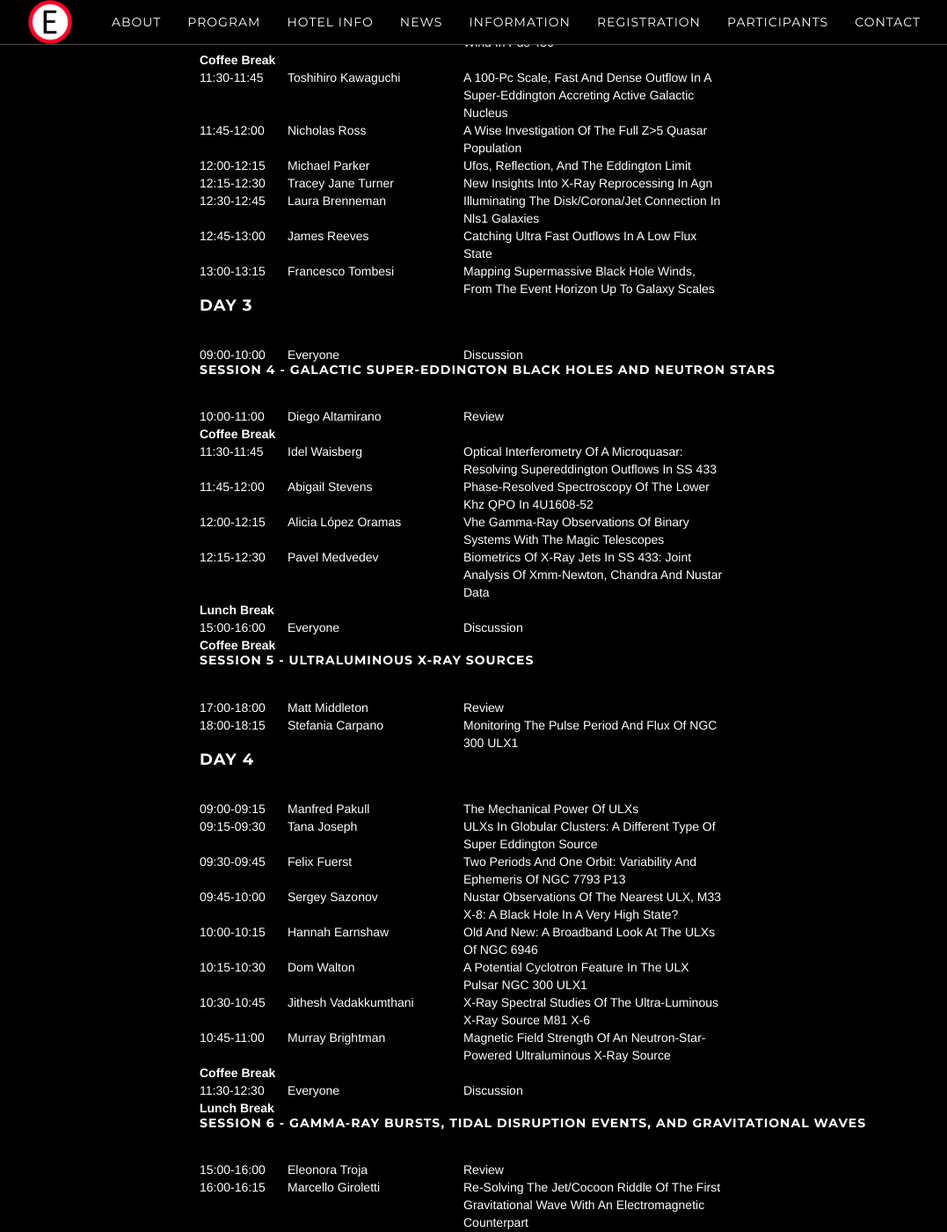
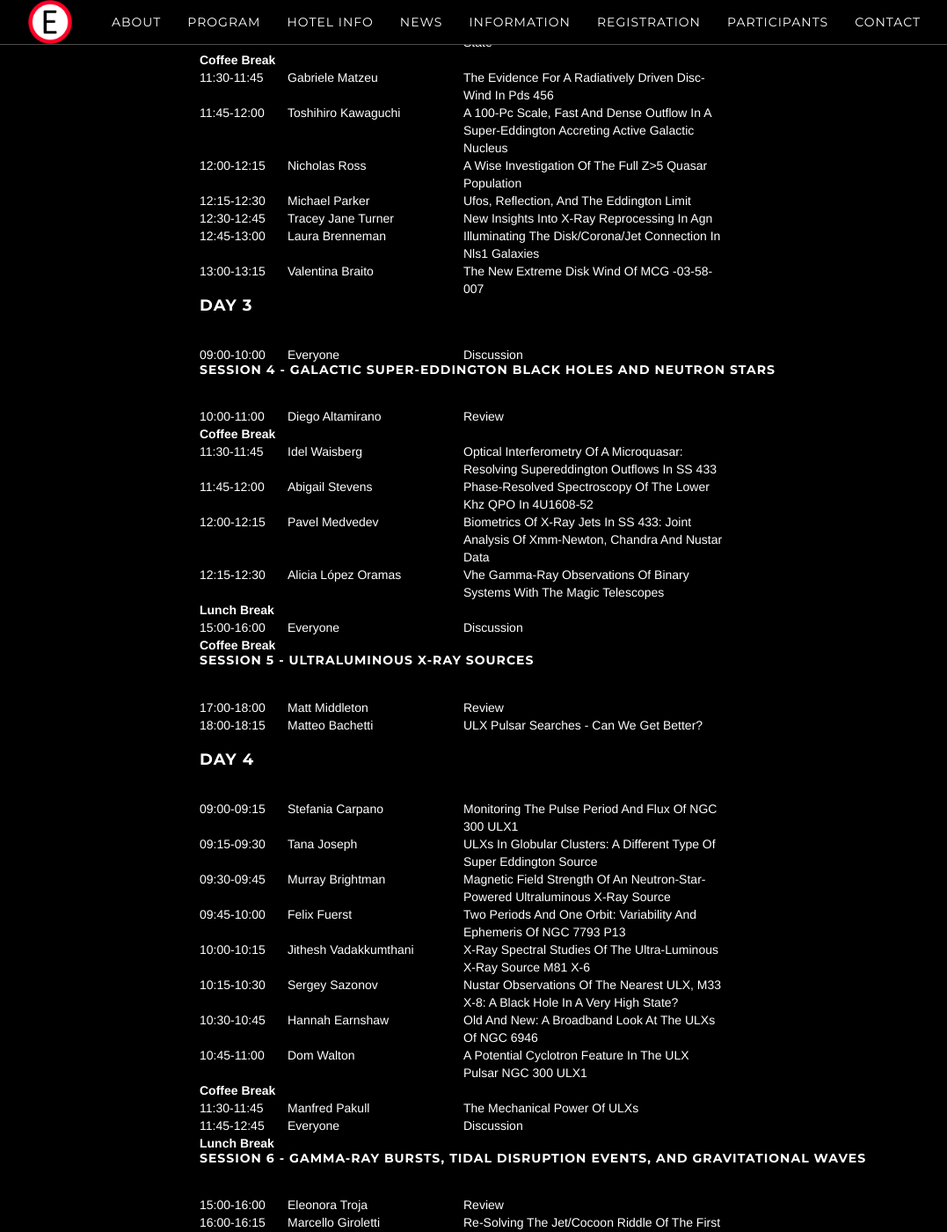
Before and after one commit to breakingthelimits/supereddington2018, a Jekyll site: the page built from program/index.html, in a window 1280 px wide and 1400 px high, scrolled down 1352 px. Shown: the whole window at 88% size, without its empty margins (38-1115 px from the left). Built offline with Jekyll 4.4.1, drawn with Linux system fonts in a browser that asks for light colours; some of the changed text lies outside the part shown.

Commit message:
Update index.html

```diff
--- a/program/index.html
+++ b/program/index.html
@@ -7,6 +7,7 @@ title: Program
   <h3>
   Preliminary Conference program
   </h3>
+
 
 
 
@@ -67,35 +68,35 @@ title: Program
 <div style="float:left; width:100px;">10:00-10:15 </div><div style="float:left; width:200px;">Frederick Davies</div> <div style="float:left;width:300px;" >Direct Evidence For Super-Eddington Accretion In Z>7 Quasars</div>
 </div><br/>
 <div style="width:100% ;float:left; margin:auto;">
-<div style="float:left; width:100px;">10:15-10:30 </div><div style="float:left; width:200px;">Valentina Braito</div> <div style="float:left;width:300px;" >The New Extreme Disk Wind Of MCG -03-58-007</div>
+<div style="float:left; width:100px;">10:15-10:30 </div><div style="float:left; width:200px;">Francesco Tombesi</div> <div style="float:left;width:300px;" >Mapping Supermassive Black Hole Winds, From The Event Horizon Up To Galaxy Scales</div>
 </div><br/>
 <div style="width:100% ;float:left; margin:auto;">
 <div style="float:left; width:100px;">10:30-10:45 </div><div style="float:left; width:200px;">Andrew Lobban</div> <div style="float:left;width:300px;" >Detailed Spectral-Timing Analysis Of The Qso Pg 1211+143 Through A Large Xmm-Newton+Nustar Campaign</div>
 </div><br/>
 <div style="width:100% ;float:left; margin:auto;">
-<div style="float:left; width:100px;">10:45-11:00 </div><div style="float:left; width:200px;">Gabriele Matzeu</div> <div style="float:left;width:300px;" >The Evidence For A Radiatively Driven Disc-Wind In Pds 456</div>
+<div style="float:left; width:100px;">10:45-11:00 </div><div style="float:left; width:200px;">James Reeves</div> <div style="float:left;width:300px;" >Catching Ultra Fast Outflows In A Low Flux State</div>
 </div><br/>
 <strong>Coffee Break</strong> <br/>
 <div style="width:100% ;float:left; margin:auto;">
-<div style="float:left; width:100px;">11:30-11:45 </div><div style="float:left; width:200px;">Toshihiro Kawaguchi</div> <div style="float:left;width:300px;" >A 100-Pc Scale, Fast And Dense Outflow In A Super-Eddington Accreting Active Galactic Nucleus</div>
+<div style="float:left; width:100px;">11:30-11:45 </div><div style="float:left; width:200px;">Gabriele Matzeu</div> <div style="float:left;width:300px;" >The Evidence For A Radiatively Driven Disc-Wind In Pds 456</div>
 </div><br/>
 <div style="width:100% ;float:left; margin:auto;">
-<div style="float:left; width:100px;">11:45-12:00 </div><div style="float:left; width:200px;">Nicholas Ross</div> <div style="float:left;width:300px;" >A Wise Investigation Of The Full Z>5 Quasar Population</div>
+<div style="float:left; width:100px;">11:45-12:00 </div><div style="float:left; width:200px;">Toshihiro Kawaguchi</div> <div style="float:left;width:300px;" >A 100-Pc Scale, Fast And Dense Outflow In A Super-Eddington Accreting Active Galactic Nucleus</div>
 </div><br/>
 <div style="width:100% ;float:left; margin:auto;">
-<div style="float:left; width:100px;">12:00-12:15 </div><div style="float:left; width:200px;">Michael Parker</div> <div style="float:left;width:300px;" >Ufos, Reflection, And The Eddington Limit</div>
+<div style="float:left; width:100px;">12:00-12:15 </div><div style="float:left; width:200px;">Nicholas Ross</div> <div style="float:left;width:300px;" >A Wise Investigation Of The Full Z>5 Quasar Population</div>
 </div><br/>
 <div style="width:100% ;float:left; margin:auto;">
-<div style="float:left; width:100px;">12:15-12:30 </div><div style="float:left; width:200px;">Tracey Jane Turner</div> <div style="float:left;width:300px;" >New Insights Into X-Ray Reprocessing In Agn</div>
+<div style="float:left; width:100px;">12:15-12:30 </div><div style="float:left; width:200px;">Michael Parker</div> <div style="float:left;width:300px;" >Ufos, Reflection, And The Eddington Limit</div>
 </div><br/>
 <div style="width:100% ;float:left; margin:auto;">
-<div style="float:left; width:100px;">12:30-12:45 </div><div style="float:left; width:200px;">Laura Brenneman</div> <div style="float:left;width:300px;" >Illuminating The Disk/Corona/Jet Connection In Nls1 Galaxies</div>
+<div style="float:left; width:100px;">12:30-12:45 </div><div style="float:left; width:200px;">Tracey Jane Turner</div> <div style="float:left;width:300px;" >New Insights Into X-Ray Reprocessing In Agn</div>
 </div><br/>
 <div style="width:100% ;float:left; margin:auto;">
-<div style="float:left; width:100px;">12:45-13:00 </div><div style="float:left; width:200px;">James Reeves</div> <div style="float:left;width:300px;" >Catching Ultra Fast Outflows In A Low Flux State</div>
+<div style="float:left; width:100px;">12:45-13:00 </div><div style="float:left; width:200px;">Laura Brenneman</div> <div style="float:left;width:300px;" >Illuminating The Disk/Corona/Jet Connection In Nls1 Galaxies</div>
 </div><br/>
 <div style="width:100% ;float:left; margin:auto;">
-<div style="float:left; width:100px;">13:00-13:15 </div><div style="float:left; width:200px;">Francesco Tombesi</div> <div style="float:left;width:300px;" >Mapping Supermassive Black Hole Winds, From The Event Horizon Up To Galaxy Scales</div>
+<div style="float:left; width:100px;">13:00-13:15 </div><div style="float:left; width:200px;">Valentina Braito</div> <div style="float:left;width:300px;" >The New Extreme Disk Wind Of MCG -03-58-007</div>
 </div><br/>
 
 <br/><h4>Day 3</h4>
@@ -115,10 +116,10 @@ title: Program
 <div style="float:left; width:100px;">11:45-12:00 </div><div style="float:left; width:200px;">Abigail Stevens</div> <div style="float:left;width:300px;" >Phase-Resolved Spectroscopy Of The Lower Khz QPO In 4U1608-52</div>
 </div><br/>
 <div style="width:100% ;float:left; margin:auto;">
-<div style="float:left; width:100px;">12:00-12:15 </div><div style="float:left; width:200px;">Alicia López Oramas</div> <div style="float:left;width:300px;" >Vhe Gamma-Ray Observations Of Binary Systems With The Magic Telescopes</div>
+<div style="float:left; width:100px;">12:00-12:15 </div><div style="float:left; width:200px;">Pavel Medvedev</div> <div style="float:left;width:300px;" >Biometrics Of X-Ray Jets In SS 433: Joint Analysis Of Xmm-Newton, Chandra And Nustar Data</div>
 </div><br/>
 <div style="width:100% ;float:left; margin:auto;">
-<div style="float:left; width:100px;">12:15-12:30 </div><div style="float:left; width:200px;">Pavel Medvedev</div> <div style="float:left;width:300px;" >Biometrics Of X-Ray Jets In SS 433: Joint Analysis Of Xmm-Newton, Chandra And Nustar Data</div>
+<div style="float:left; width:100px;">12:15-12:30 </div><div style="float:left; width:200px;">Alicia López Oramas</div> <div style="float:left;width:300px;" >Vhe Gamma-Ray Observations Of Binary Systems With The Magic Telescopes</div>
 </div><br/>
 <strong>Lunch Break</strong> <br/>
 <div style="width:100% ;float:left; margin:auto;">
@@ -130,38 +131,41 @@ title: Program
 <div style="float:left; width:100px;">17:00-18:00 </div><div style="float:left; width:200px;">Matt Middleton</div> <div style="float:left;width:300px;" >Review</div>
 </div><br/>
 <div style="width:100% ;float:left; margin:auto;">
-<div style="float:left; width:100px;">18:00-18:15 </div><div style="float:left; width:200px;">Stefania Carpano</div> <div style="float:left;width:300px;" >Monitoring The Pulse Period And Flux Of NGC 300 ULX1</div>
+<div style="float:left; width:100px;">18:00-18:15 </div><div style="float:left; width:200px;">Matteo Bachetti</div> <div style="float:left;width:300px;" >ULX Pulsar Searches - Can We Get Better?</div>
 </div><br/>
 
 <br/><h4>Day 4</h4>
 
 <div style="width:100% ;float:left; margin:auto;">
-<div style="float:left; width:100px;">09:00-09:15 </div><div style="float:left; width:200px;">Manfred Pakull</div> <div style="float:left;width:300px;" >The Mechanical Power Of ULXs</div>
+<div style="float:left; width:100px;">09:00-09:15 </div><div style="float:left; width:200px;">Stefania Carpano</div> <div style="float:left;width:300px;" >Monitoring The Pulse Period And Flux Of NGC 300 ULX1</div>
 </div><br/>
 <div style="width:100% ;float:left; margin:auto;">
 <div style="float:left; width:100px;">09:15-09:30 </div><div style="float:left; width:200px;">Tana Joseph</div> <div style="float:left;width:300px;" >ULXs In Globular Clusters: A Different Type Of Super Eddington Source </div>
 </div><br/>
 <div style="width:100% ;float:left; margin:auto;">
-<div style="float:left; width:100px;">09:30-09:45 </div><div style="float:left; width:200px;">Felix Fuerst</div> <div style="float:left;width:300px;" >Two Periods And One Orbit:  Variability And Ephemeris Of NGC 7793 P13</div>
+<div style="float:left; width:100px;">09:30-09:45 </div><div style="float:left; width:200px;">Murray Brightman</div> <div style="float:left;width:300px;" >Magnetic Field Strength Of An Neutron-Star-Powered Ultraluminous X-Ray Source</div>
 </div><br/>
 <div style="width:100% ;float:left; margin:auto;">
-<div style="float:left; width:100px;">09:45-10:00 </div><div style="float:left; width:200px;">Sergey Sazonov</div> <div style="float:left;width:300px;" >Nustar Observations Of The Nearest ULX, M33 X-8: A Black Hole In A Very High State?</div>
+<div style="float:left; width:100px;">09:45-10:00 </div><div style="float:left; width:200px;">Felix Fuerst</div> <div style="float:left;width:300px;" >Two Periods And One Orbit:  Variability And Ephemeris Of NGC 7793 P13</div>
 </div><br/>
 <div style="width:100% ;float:left; margin:auto;">
-<div style="float:left; width:100px;">10:00-10:15 </div><div style="float:left; width:200px;">Hannah Earnshaw</div> <div style="float:left;width:300px;" >Old And New: A Broadband Look At The ULXs Of NGC 6946</div>
+<div style="float:left; width:100px;">10:00-10:15 </div><div style="float:left; width:200px;">Jithesh Vadakkumthani</div> <div style="float:left;width:300px;" >X-Ray Spectral Studies Of The Ultra-Luminous X-Ray Source M81 X-6</div>
 </div><br/>
 <div style="width:100% ;float:left; margin:auto;">
-<div style="float:left; width:100px;">10:15-10:30 </div><div style="float:left; width:200px;">Dom Walton</div> <div style="float:left;width:300px;" >A Potential Cyclotron Feature In The ULX Pulsar NGC 300 ULX1</div>
+<div style="float:left; width:100px;">10:15-10:30 </div><div style="float:left; width:200px;">Sergey Sazonov</div> <div style="float:left;width:300px;" >Nustar Observations Of The Nearest ULX, M33 X-8: A Black Hole In A Very High State?</div>
 </div><br/>
 <div style="width:100% ;float:left; margin:auto;">
-<div style="float:left; width:100px;">10:30-10:45 </div><div style="float:left; width:200px;">Jithesh Vadakkumthani</div> <div style="float:left;width:300px;" >X-Ray Spectral Studies Of The Ultra-Luminous X-Ray Source M81 X-6</div>
+<div style="float:left; width:100px;">10:30-10:45 </div><div style="float:left; width:200px;">Hannah Earnshaw</div> <div style="float:left;width:300px;" >Old And New: A Broadband Look At The ULXs Of NGC 6946</div>
 </div><br/>
 <div style="width:100% ;float:left; margin:auto;">
-<div style="float:left; width:100px;">10:45-11:00 </div><div style="float:left; width:200px;">Murray Brightman</div> <div style="float:left;width:300px;" >Magnetic Field Strength Of An Neutron-Star-Powered Ultraluminous X-Ray Source</div>
+<div style="float:left; width:100px;">10:45-11:00 </div><div style="float:left; width:200px;">Dom Walton</div> <div style="float:left;width:300px;" >A Potential Cyclotron Feature In The ULX Pulsar NGC 300 ULX1</div>
 </div><br/>
 <strong>Coffee Break</strong> <br/>
 <div style="width:100% ;float:left; margin:auto;">
-<div style="float:left; width:100px;">11:30-12:30 </div><div style="float:left; width:200px;">Everyone</div> <div style="float:left;width:300px;" >Discussion</div>
+<div style="float:left; width:100px;">11:30-11:45 </div><div style="float:left; width:200px;">Manfred Pakull</div> <div style="float:left;width:300px;" >The Mechanical Power Of ULXs</div>
+</div><br/>
+<div style="width:100% ;float:left; margin:auto;">
+<div style="float:left; width:100px;">11:45-12:45 </div><div style="float:left; width:200px;">Everyone</div> <div style="float:left;width:300px;" >Discussion</div>
 </div><br/>
 <strong>Lunch Break</strong> <br/>
 <h5>Session 6 - Gamma-ray bursts, tidal disruption events, and gravitational waves</h5>
@@ -191,6 +195,7 @@ title: Program
 </div><br/>
 <br/>
 <br/>
+
 
 
 
```
